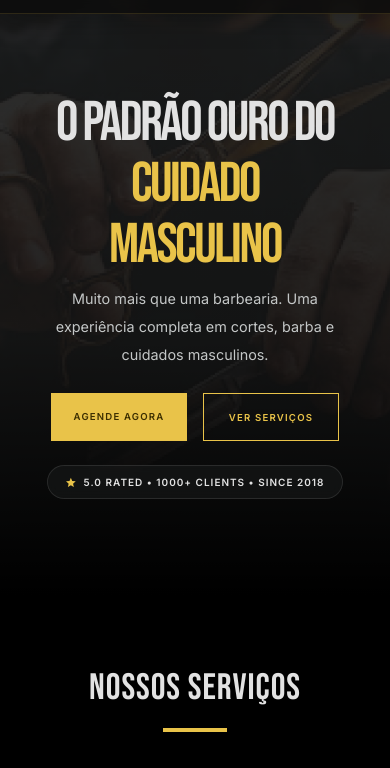
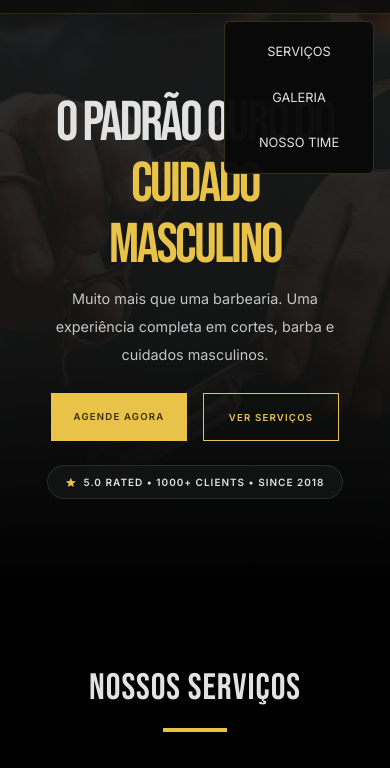
Before and after one commit to vanderson14moraes/barbeargold, a plain HTML site: page index.html in a window 390 px wide. Both pictures are taken after a click on the element 356 px from the left and 27 px from the top of the page. Shown: the part 42-810 px from the top of the page. Drawn offline with Linux system fonts and the light colour scheme.

Commit message:
update menu-hamburguer

```diff
--- a/script.js
+++ b/script.js
@@ -1,8 +1,14 @@
+const btnMenu = document.getElementById("menu-hamburguer");
+const menu = document.querySelector(".menu");
+const links = document.querySelectorAll(".menu-link");
 
+btnMenu.addEventListener("click", () => {
+    menu.classList.toggle("ativo");
+});
 
-const btnMenu = document.getElementById("menu-hamburguer")
-const menu = document.getElementById("menu")
-
-btnMenu.addEventListener('click', () => {
-    menu.classList.toggle('ativo')
-})
+links.forEach(link => {
+    link.addEventListener("click", () => {
+        links.forEach(item => item.classList.remove("ativo"));
+        link.classList.add("ativo");
+    });
+});
--- a/styles.css
+++ b/styles.css
@@ -82,6 +82,10 @@ header .menu-link::after {
 
 header .menu-link:hover::after {
     width: 100%;
+}
+
+header .menu-hamburguer {
+    display: none;
 }
 
 header .primaryCTA {
@@ -913,13 +917,35 @@ header .primaryCTA:active {
         line-height: normal;
     }
 
-    header .menu-link {
-        display: none;
-    }
+    header .menu {
+    display: none;
+    position: absolute;
+    top: calc(100% + 0.5rem);
+    right: 1rem;
+    flex-direction: column;
+    gap: 0.5rem;
+    width: 150px;
+    padding: 0.7rem;
+    background: rgba(10, 10, 10, 0.98);
+    border: 1px solid rgba(233, 195, 73, 0.2);
+    border-radius: 6px;
+}
+
+
 
     header .menu.ativo {
         display: flex;
     }
+
+    header .menu-link {
+    display: block;
+    width: 100%;
+    padding: 0.7rem 0.8rem;
+    font-size: 0.8rem;
+    text-align: center;
+    border-radius: 1px;
+
+}
 
     header .primaryCTA {
         display: none;
@@ -934,7 +960,7 @@ header .primaryCTA:active {
         align-items: center;
     }
 
-     header .menu-hamburguer span {
+    header .menu-hamburguer span {
         width: 35px;
         height: 3px;
         background: white;
@@ -1043,7 +1069,7 @@ header .primaryCTA:active {
         font-size: 0.60rem;
     }
 
-    .cta button{
+    .cta button {
         font-size: 0.68rem;
 
     }
```
Also changed, not shown: assets/logo.png (added), assets/logo2.png (added).
